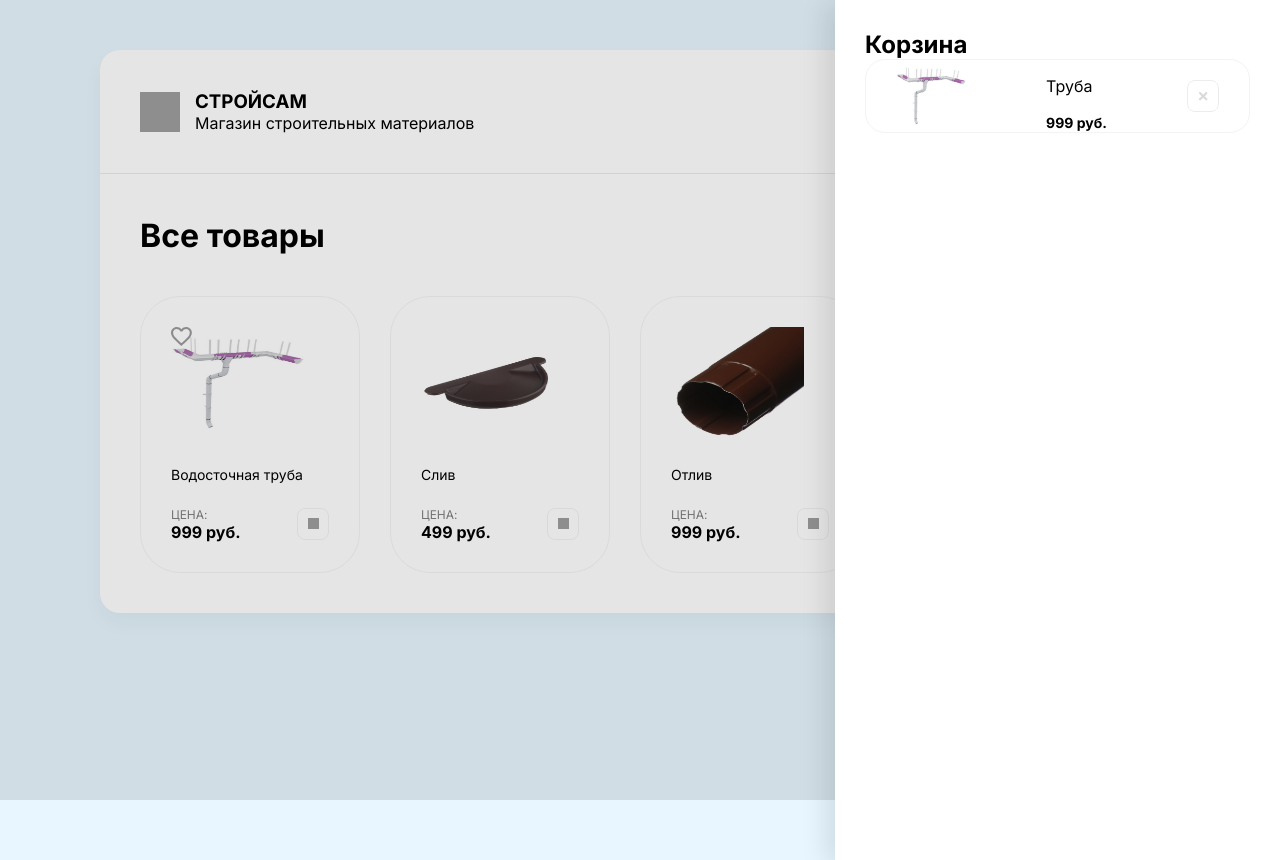
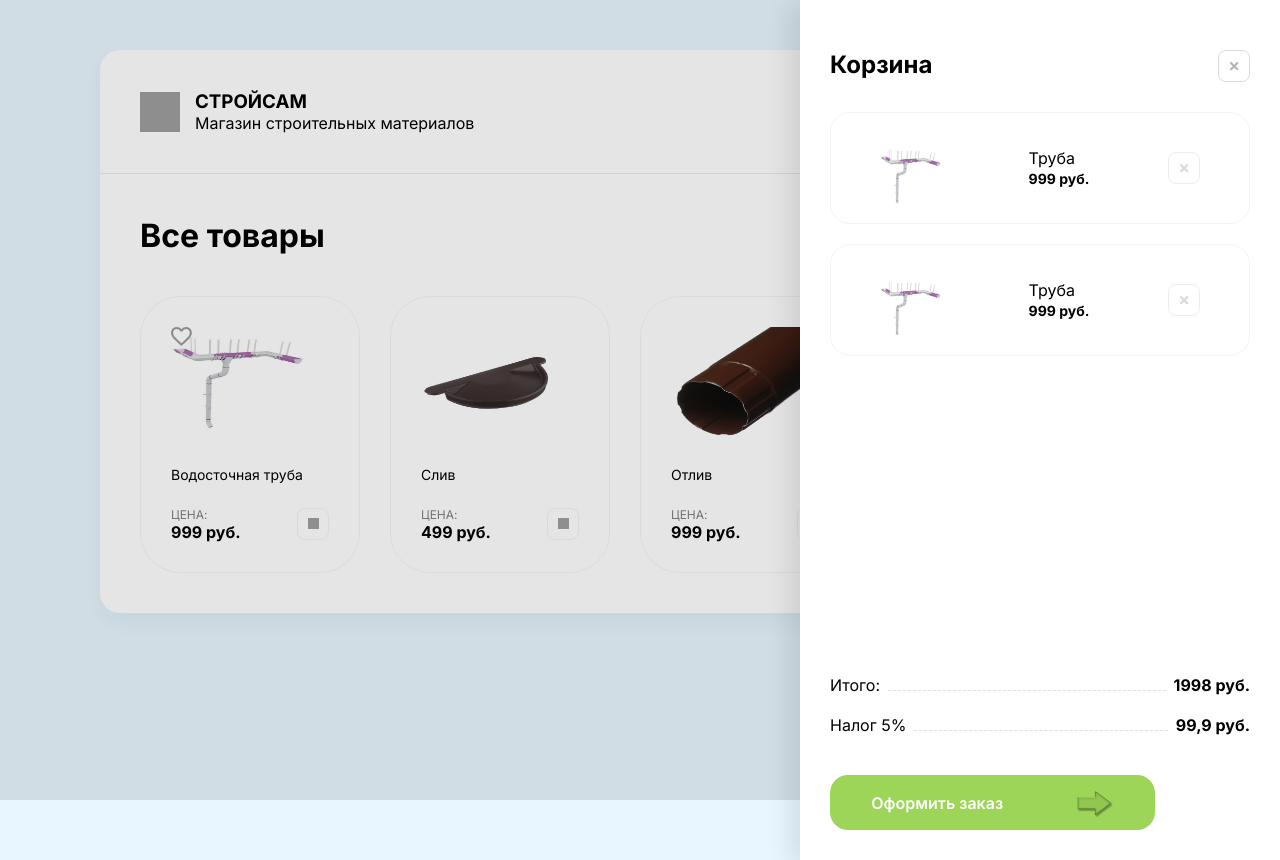
Before and after one commit to arzzzzi/online-shop, a React (Create React App) app: page / in a window 1280 px wide. Built offline with nearby package versions, Linux system fonts and the light colour scheme; grey boxes are pictures that could not be loaded; a web font is replaced by a local one.

Commit message:
verstka sdelana

```diff
--- a/src/App.js
+++ b/src/App.js
@@ -4,14 +4,39 @@ function App() {
     <div className="outer">
       <div className="overlay">
         <div className="drawer">
-          <h2>Корзина</h2>
-          <div className="cartItem">
-            <img className="cartPic" height={70} width={70} src="/img/1.jpg" alt='item'/>
-            <div>
-              <p>Труба</p>
-              <b>999 руб.</b>
+          <h2 className="">Корзина <img className="btnRemove" src="/img/btn-remove.svg" alt='Remove' /> </h2>
+          <div className="items">
+            <div className="cartItem">
+              <div style={{ backgroundImage: 'url(/img/1.jpg)' }} className="cartItemImg"></div>
+              <div>
+                <p>Труба</p>
+                <b>999 руб.</b>
+              </div>
+              <img className="btnRemove" src="/img/btn-remove.svg" alt='Remove' />
             </div>
-            <img className="btnRemove" src="/img/btn-remove.svg" alt='Remove' />
+            <div className="cartItem">
+              <div style={{ backgroundImage: 'url(/img/1.jpg)' }} className="cartItemImg"></div>
+              <div>
+                <p>Труба</p>
+                <b>999 руб.</b>
+              </div>
+              <img className="btnRemove" src="/img/btn-remove.svg" alt='Remove' />
+            </div>
+          </div>
+          <div className="cartTotalBlock">
+            <ul>
+              <li>
+                <span>Итого:</span>
+                <div></div>
+                <b>1998 руб.</b>
+              </li>
+              <li>
+                <span>Налог 5%</span>
+                <div></div>
+                <b>99,9 руб.</b>
+              </li>
+            </ul>
+            <button className="greenButton"><span>Оформить заказ</span> <img className="arrow" src="/img/arrow.png" alt="Arrow"/></button>
           </div>
         </div>
       </div>
@@ -43,7 +68,7 @@ function App() {
           </div>
         </div>
 
-        <div className="items">
+        <div className="itemsShop">
           <div className="card">
             <div className="favorite">
               <img src="/img/unliked.svg" alt="Unlike" />
--- a/src/index.scss
+++ b/src/index.scss
@@ -62,7 +62,7 @@ header {
     padding: 40px;
 }
 
-.items {
+.itemsShop {
     display: flex;
 }
 
@@ -141,12 +141,23 @@ header {
 
 .drawer {
     position: absolute;
-    width: 385px;
+    width: 420px;
     height: 100%;
     right: 0;
     padding: 30px;
+    display: flex;
+    flex-direction: column;
+    .items {
+        overflow: auto;
+        margin-bottom: 40px;
+    }
     h2 {
-        margin: 0;
+        margin-bottom: 30px;
+        display: flex;
+        justify-content: space-between;
+        img {
+            cursor: pointer;
+        }
     }
     background: #fff;
     box-shadow: -10px 4px 24px rgba(0,
@@ -172,11 +183,22 @@ header {
     display: flex;
     justify-content: space-around;
     align-items: center;
+    padding: 20px;
+    margin-bottom: 20px;
     p {
         font-size: 16px;
+        margin: 0;
     }
     b {
         font-size: 14px;
+    }
+    .cartItemImg {
+        height: 70px;
+        width: 70px;
+        background-size: contain;
+        background-position: 0 10px;
+        background-repeat: no-repeat;
+        margin-right: 20px;
     }
     .cartPic {
         margin-right: 20px;
@@ -191,3 +213,63 @@ header {
         }
     }
 }
+
+.greenButton {
+    display: flex;
+    width: 100%;
+    position: absolute;
+    width: 325px;
+    height: 55px;
+    background: #9dd558;
+    border-radius: 18px;
+    border: 0;
+    align-items: center;
+    justify-content: space-around;
+    color: #fff;
+    font-size: 16px;
+    font-weight: 600;
+    cursor: pointer;
+    transition: background 0.1s ease-in-out;
+    &:hover {
+        background: lighten(#9dd558, 5%);
+    }
+}
+
+.items {
+    flex: 1
+}
+
+.arrow {
+    height: 40px;
+    width: 40px;
+}
+
+.cartTotalBlock {
+    ul {
+        display: block;
+        margin-bottom: 40px !important;
+    }
+    div {
+        flex: 1;
+        border-bottom: 1px dashed #dfdfdf;
+        position: relative;
+        top: -4px;
+        margin: 0 8px;
+    }
+    li {
+        display: flex;
+        align-items: flex-end;
+        margin-bottom: 20px;
+    }
+    .greenButton {
+        position: relative;
+        &:hover {
+            img {
+                transform: translateX(5px);
+            }
+        }
+        img {
+            transition: transform 0.15s ease-in-out;
+        }
+    }
+}
```
Also changed, not shown: public/img/arrow.png (added), public/img/images.png (added).
